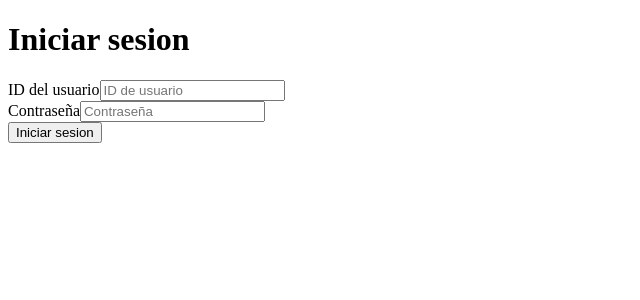
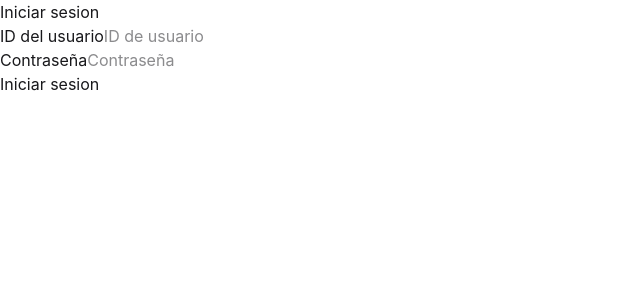
Before and after one commit to EduardGarrido/SGT, a React (Vite) app: page /#/ in a window 1280 px wide. Shown: the top 300 px of the page, without its empty margins (0-640 px from the left). Built offline with nearby package versions, Linux system fonts and the light colour scheme; no server answers.

Commit message:
Latest Tailwind + daisyUI setup

```diff
--- a/electron.vite.config.js
+++ b/electron.vite.config.js
@@ -1,5 +1,6 @@
 import { defineConfig } from "electron-vite";
 import react from "@vitejs/plugin-react";
+import tailwindcss from "@tailwindcss/vite";
 
 export default defineConfig({
     main: {
@@ -18,6 +19,6 @@ export default defineConfig({
     },
     renderer: {
         root: "src/renderer",
-        plugins: [react()]
+        plugins: [react(), tailwindcss()]
     }
 })
--- a/package.json
+++ b/package.json
@@ -38,6 +38,7 @@
     "tailwindcss": "^4.2.2"
   },
   "dependencies": {
+    "@tailwindcss/vite": "^4.2.2",
     "react": "^19.2.5",
     "react-dom": "^19.2.5",
     "react-router-dom": "^7.14.0"
--- a/postcss.config.js
+++ /dev/null
@@ -1,6 +0,0 @@
-module.export = {
-  plugins: {
-    tailwindcss: {},
-    autoprefixer: {},
-  },
-}
--- a/src/renderer/index.css
+++ b/src/renderer/index.css
@@ -1,3 +1,7 @@
-@tailwind base;
-@tailwind components;
-@tailwind utilities;
+@import "tailwindcss";
+@plugin "daisyui";
+
+
+@plugin "daisyui" {
+  themes: light --default;
+}
--- a/tailwind.config.js
+++ /dev/null
@@ -1,11 +0,0 @@
-/** @type {import('tailwindcss').Config} */
-module.exports = {
-  content: [
-    "./src/renderer/index.html",
-    "./src/renderer/src/**/*.{js,ts,jsx,tsx}",
-  ],
-  theme: {
-    extend: {},
-  },
-  plugins: [require("daisyui")],
-}
```
Also changed, not shown: 1 other file (tests, documents, lock files or other folders).
